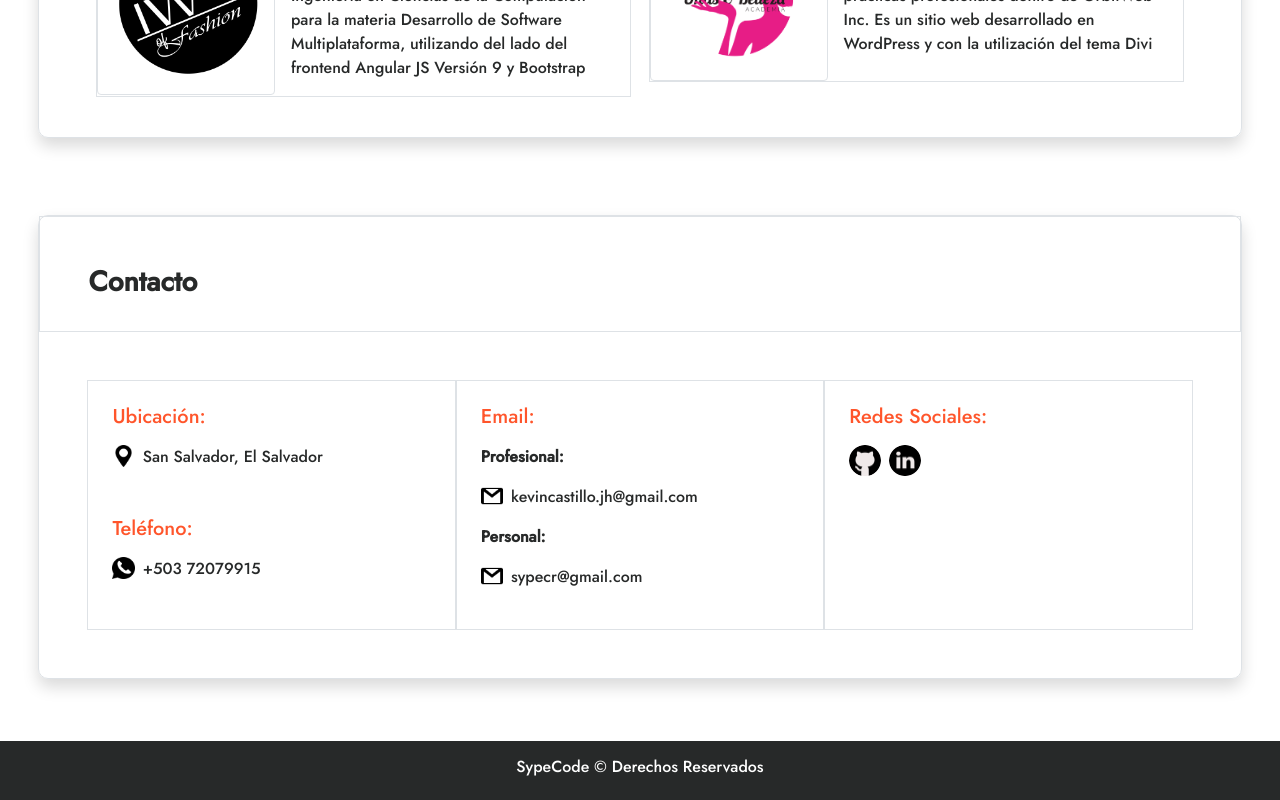
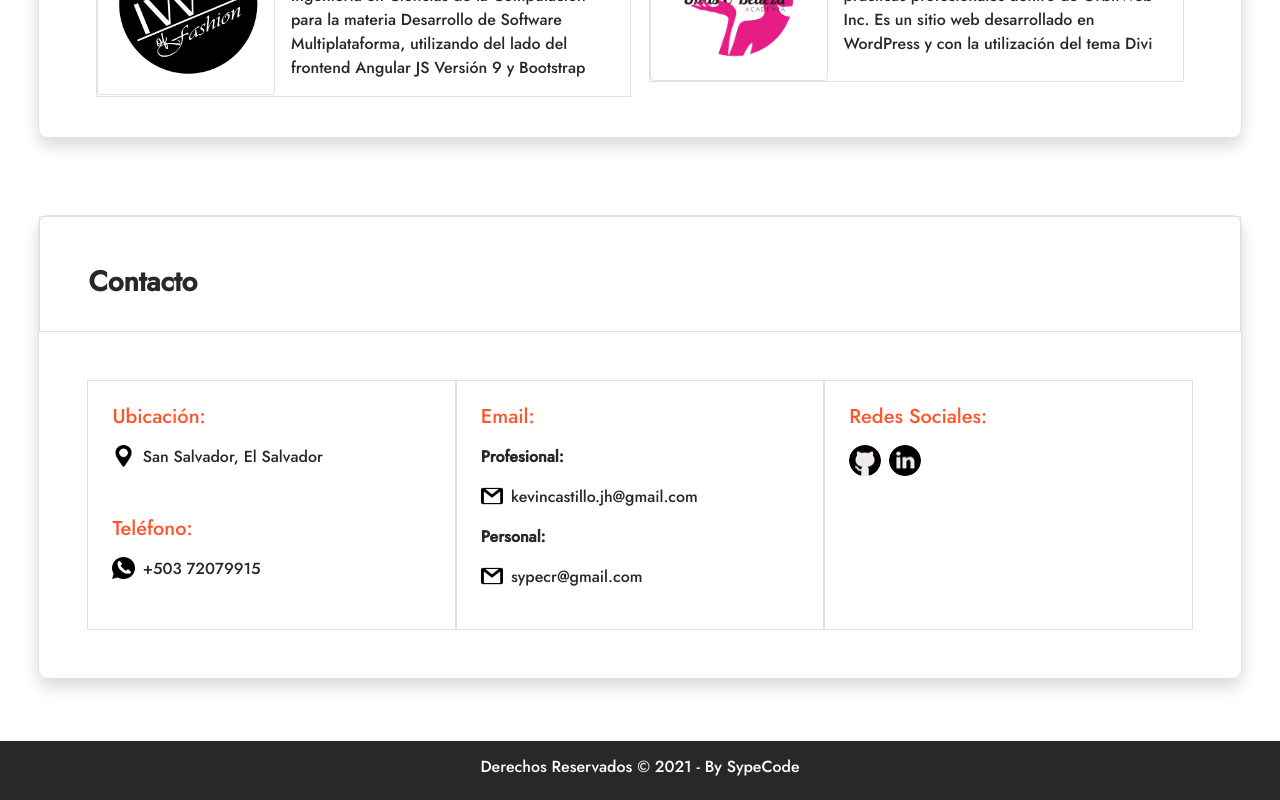
Before and after one commit to SypeCode/my-briefcase, a React (Create React App) app: page / in a window 1280 px wide. Shown: the part 2155-2955 px from the top of the page. Built offline with nearby package versions, Linux system fonts and the light colour scheme.

Commit message:
Portafolio listo para produccion

```diff
--- a/package.json
+++ b/package.json
@@ -2,7 +2,7 @@
   "name": "my-briefcase",
   "version": "0.1.0",
   "private": true,
-  "homepage": "https://kevCastillo19.github.io/my-briefcase/",
+  "homepage": "https://kevcastillo19.github.io/my-briefcase/",
   "dependencies": {
     "bootstrap": "^4.6.0",
     "cra-template": "1.1.2",
--- a/src/components/Footer.jsx
+++ b/src/components/Footer.jsx
@@ -5,7 +5,7 @@ const Footer = () => {
     return (
         <footer id="footer" className=" text-center text-lg-start w-100 mt-4">
             <div className="text-center fst-italic font-weight-bold p-3">
-                <h6 >SypeCode © Derechos Reservados</h6>
+                <h6 >Derechos Reservados © 2021 - By SypeCode</h6>
             </div>
         </footer>
     )
```
